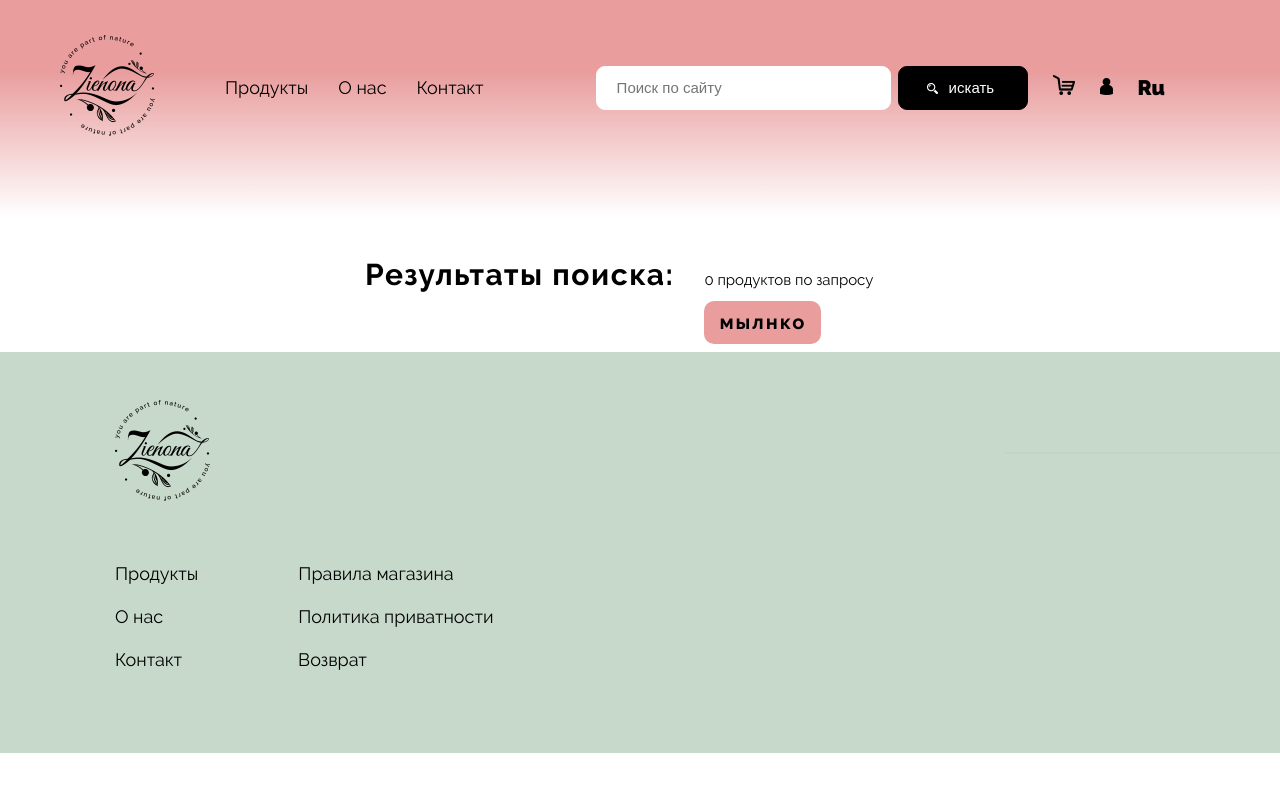
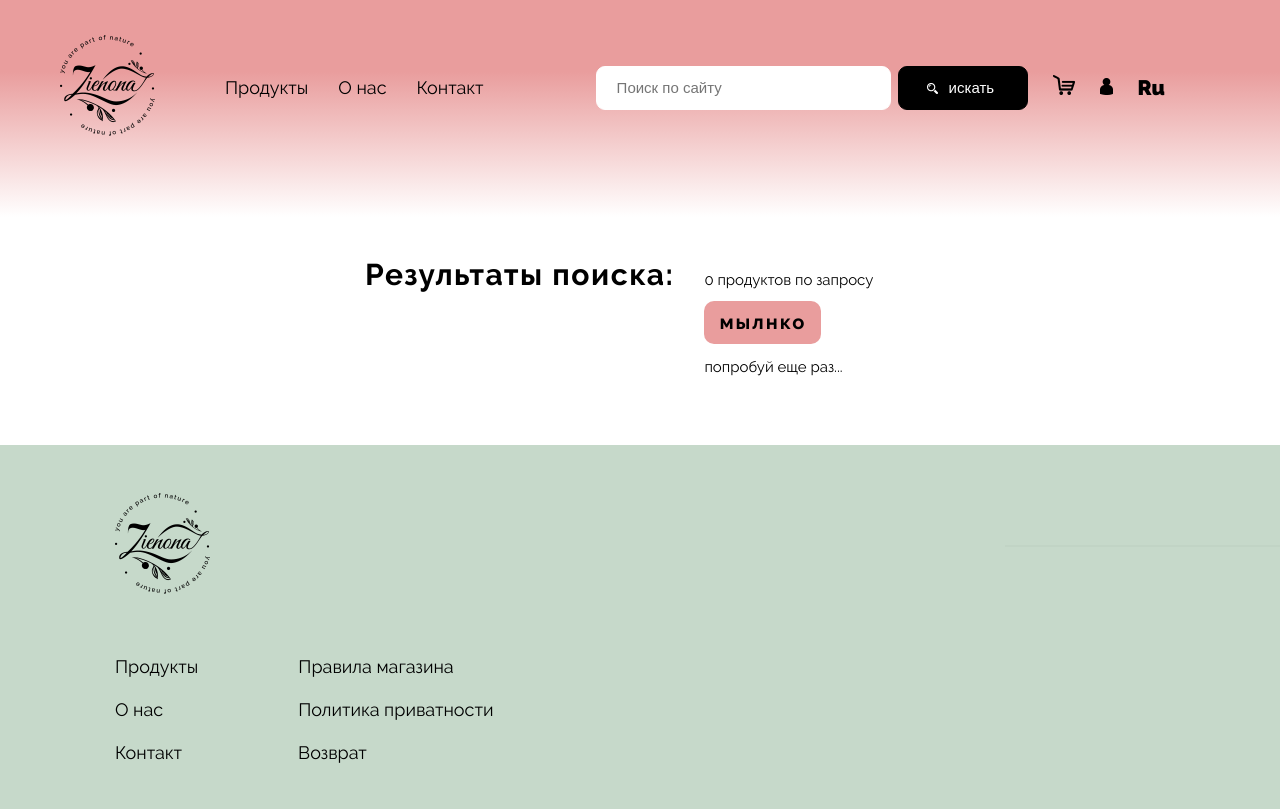
Before and after one commit to emomela/zienona, a website: page src/search-zero.html in a window 1280 px wide. Drawn offline with nearby package versions, Linux system fonts and the light colour scheme; files that its build step writes are made by us from their sources.

Commit message:
try fix search page

```diff
--- a/src/sass/_search.scss
+++ b/src/sass/_search.scss
@@ -1,6 +1,10 @@
 .search-list-cont {
   width: 1190px;
   margin: 0 auto;
+}
+
+.search-list-page {
+  min-height: calc(100vh - 620px);
 }
 
 .search-title {
@@ -13,7 +17,7 @@
 .search-list-name {
   display: flex;
   align-items: baseline;
-  padding-bottom: 60px;
+  padding-bottom: 0px;
   padding-top: 40px;
 }
 
@@ -21,6 +25,10 @@
   font-size: 15px;
   font-weight: 400;
   position: relative;
+
+  p {
+    margin-bottom: 70px;
+  }
 }
 
 
--- a/src/search-zero.html
+++ b/src/search-zero.html
@@ -10,16 +10,20 @@
         </div>
 
         <div class="search-request">
-          0 продуктов по запросу
+          <p>0 продуктов по запросу</p>
           <div class="search-request-request">
             мылнко</div>
+          <p>попробуй еще раз...</p>
+
         </div>
 
       </div>
 
+    </div>
 
 
-    </div>
+
+
 
   </div>
 
```
Also changed, not shown: src/search.html (+1 -1 lines), src/css/style.css.
